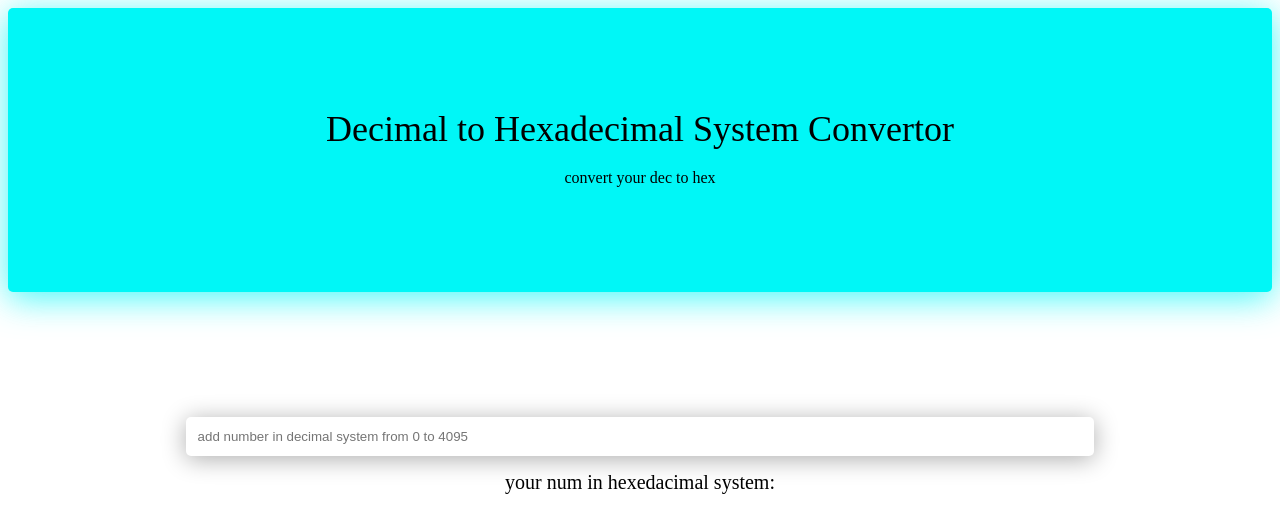
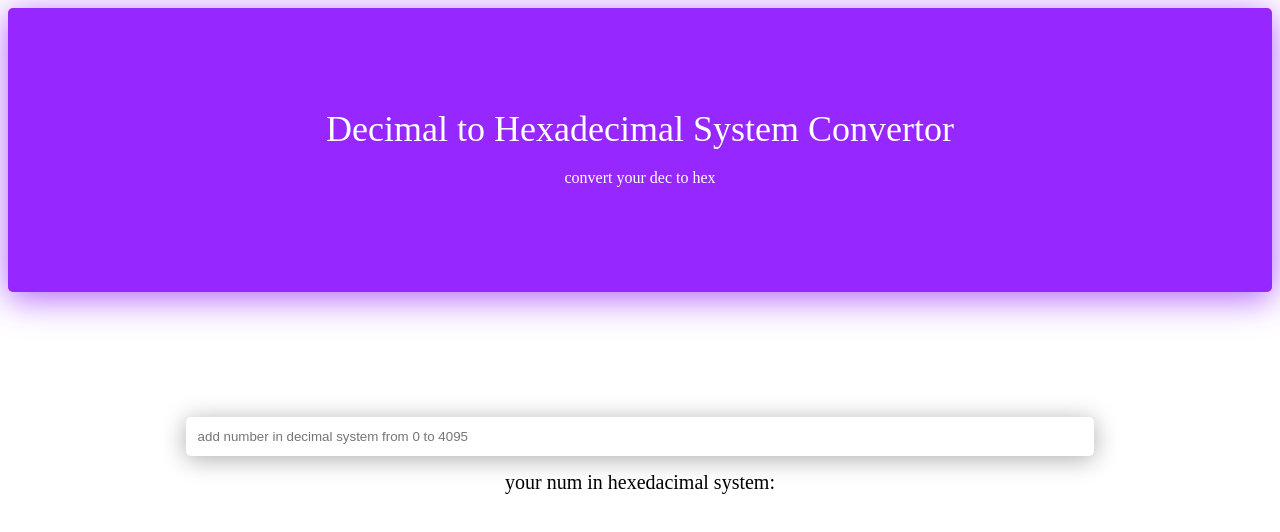
Before and after one commit to jinambo/Dec-to-Hex-Convertor, a plain HTML site: page index.html in a window 1280 px wide. Drawn offline with Linux system fonts and the light colour scheme.

Commit message:
commit second version

```diff
--- a/style.css
+++ b/style.css
@@ -3,12 +3,12 @@ body {
 }
 .example {
   padding: 100px;
-  background: rgb(0, 247, 247);
+  background: rgb(150, 39, 255);
   color: white;
   font-size: 36px;
-  box-shadow: 0 6px 35px rgba(0,247,247, .75);
+  box-shadow: 0 6px 35px rgba(150, 39, 255, .75);
   border-radius: 5px;
-  color: #000;
+  color: #fff;
 }
 .example small {
     font-size: 16px;
```
Also changed, not shown: example.PNG (added).
